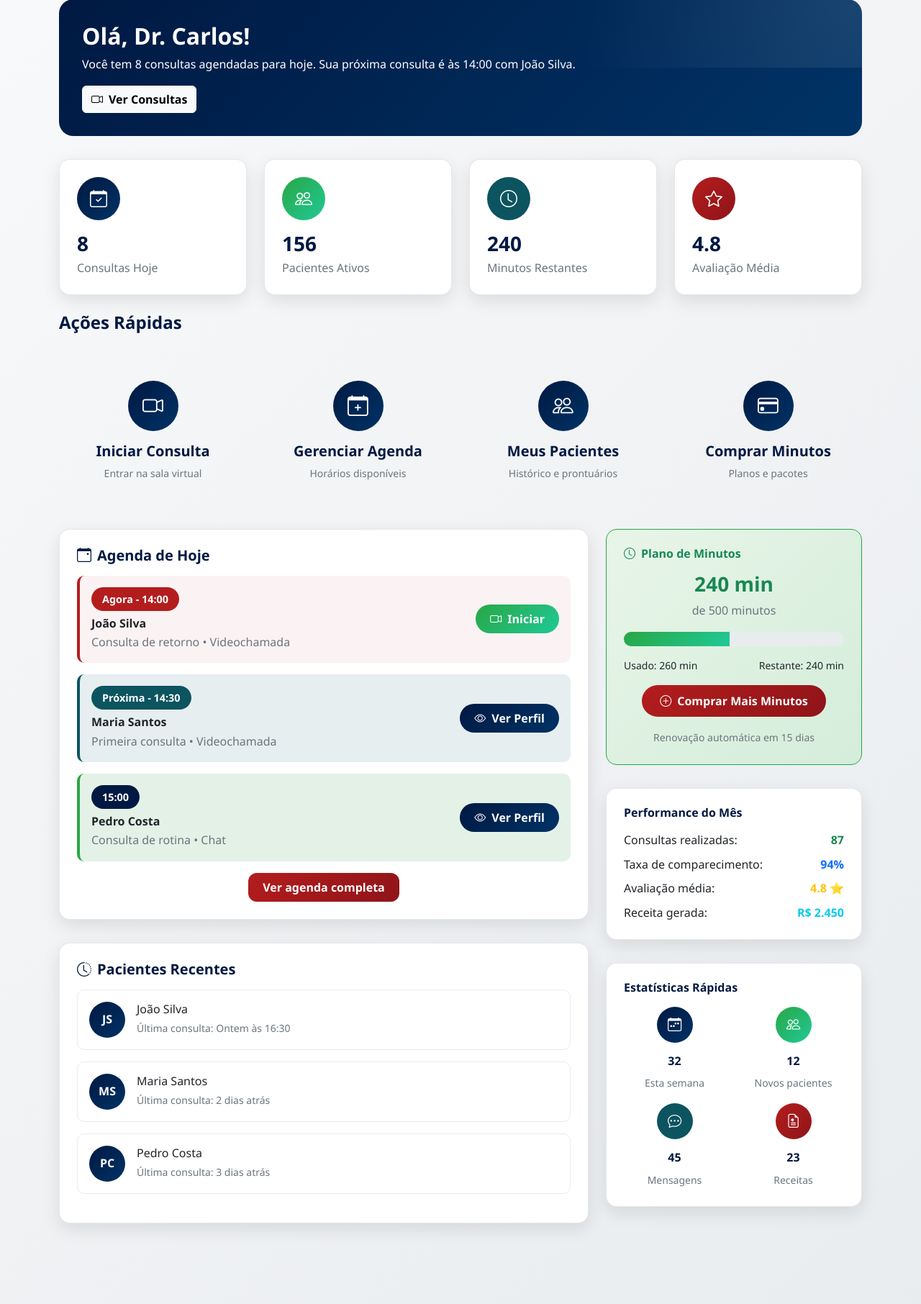
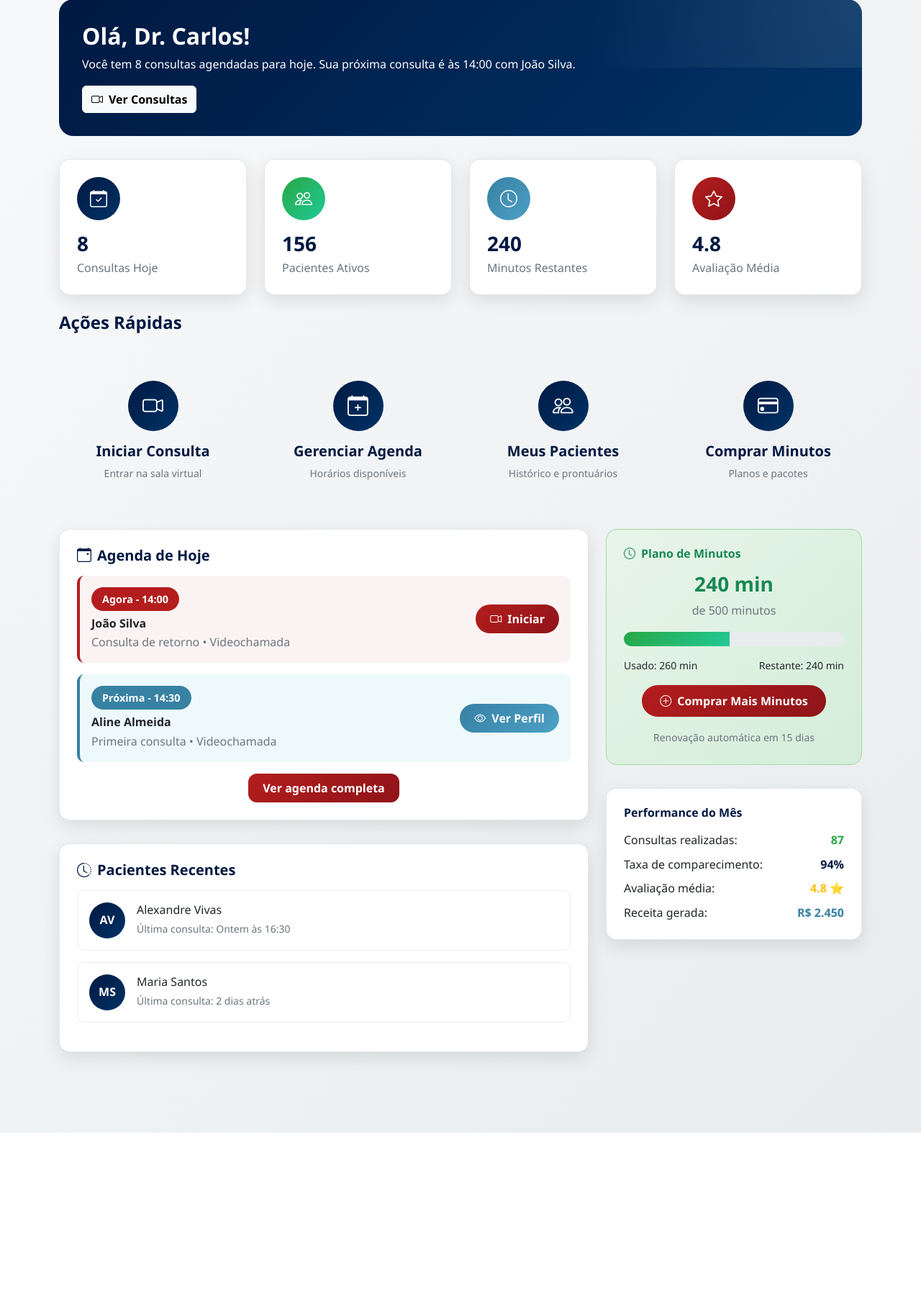
Before and after one commit to amandaventorim/MedLive, a FastAPI app: page /dashboard_medico in a window 1280 px wide. Shown: the part 131-1943 px from the top of the page at 72% size. After the commit the page ends 1705 px from the top, so only its background shows below. Run offline with FastAPI, Linux system fonts and the light colour scheme.

Commit message:
repaginando

```diff
--- a/routes/medico/medico_rotas.py
+++ b/routes/medico/medico_rotas.py
@@ -41,7 +41,7 @@ async def get_cadastro_medico():
 
 @router.get("/pagamento_plano")
 async def get_pagamento_plano():
-    response = templates.TemplateResponse("/pagamento_plano.html", {"request": {}})
+    response = templates.TemplateResponse("/medico/pagamento_plano.html", {"request": {}})
     return response
 
 @router.get("/sala_consulta")
--- a/static/css/consultas_medico.css
+++ b/static/css/consultas_medico.css
@@ -52,7 +52,7 @@
 }
 
 .cartao-consulta.em-andamento {
-    border-left-color: #ffc107;
+    border-left-color: #3781a3;
 }
 
 .cartao-consulta.concluida {
@@ -79,7 +79,7 @@
 }
 
 .status-em-andamento {
-    background: linear-gradient(135deg, #ffc107 0%, #fd7e14 100%);
+    background: linear-gradient(135deg, #3781a3 0%, #4da0c6 100%);
     color: white;
 }
 
--- a/static/css/dashboard_medico.css
+++ b/static/css/dashboard_medico.css
@@ -59,7 +59,7 @@
 }
 
 .stats-icon.warning {
-    background: linear-gradient(135deg, #0c5460 0%, #0c5460 100%);
+    background: linear-gradient(135deg, #3781a3 0%, #4da0c6 100%);
 }
 
 .stats-icon.danger {
@@ -124,8 +124,8 @@
 }
 
 .appointment-item.next {
-    border-left-color: #0c5460;
-    background: #e6eef0;
+    border-left-color: #3781a3;
+    background: #eef9fb;
 }
 
 .appointment-time {
@@ -143,18 +143,25 @@
 }
 
 .appointment-item.next .appointment-time {
-    background: #0c5460;
+    background: #3781a3;
     color: #000;
 }
 
 .btn-start {
-    background: linear-gradient(135deg, #28a745 0%, #20c997 100%);
+    background: linear-gradient(135deg, #B31D1D 0%, #8f1419 100%);
     color: white;
     border: none;
     border-radius: 20px;
     padding: 8px 20px;
     font-weight: 600;
     transition: all 0.3s ease;
+}
+
+.btn-start:hover {
+    background: linear-gradient(135deg, #8f1419 0%, #b31d1d 100%);
+    color: white;
+    transform: translateY(-2px);
+    box-shadow: 0 8px 20px rgba(179, 29, 29, 0.3);
 }
 
 .btn-vermelho{
@@ -168,7 +175,7 @@
 }
 
 .btn-azul{
-    background: linear-gradient(135deg, #001942 0%, #003366 100%);
+    background: linear-gradient(135deg, #3781a3 0%, #4da0c6 100%);
     color: white;
     border: none;
     border-radius: 20px;
@@ -177,16 +184,17 @@
     transition: all 0.3s ease;
 }
 
-.btn-start:hover {
-    background: linear-gradient(135deg, #20c997 0%, #28a745 100%);
+.btn-azul:hover {
+    background: linear-gradient(135deg, #4da0c6 0%, #3781a3 100%);
     color: white;
     transform: translateY(-2px);
-    box-shadow: 0 8px 20px rgba(40, 167, 69, 0.3);
+    box-shadow: 0 8px 20px rgba(0, 51, 102, 0.3);
 }
+
 
 .minutes-card {
     background: linear-gradient(135deg, #e8f5e8 0%, #d4edda 100%);
-    border: 1px solid #28a745;
+    border: 1px solid rgb(163, 217, 165);
     border-radius: 15px;
     padding: 1.5rem;
     margin-bottom: 2rem;
--- a/static/css/pagamento_plano.css
+++ b/static/css/pagamento_plano.css
@@ -210,7 +210,7 @@
 }
 
 .status-pendente {
-    background: linear-gradient(135deg, #ffc107 0%, #fd7e14 100%);
+    background: linear-gradient(135deg, #3781a3 0%, #4da0c6 100%);
     color: white;
 }
 
--- a/templates/medico/dashboard_medico.html
+++ b/templates/medico/dashboard_medico.html
@@ -131,7 +131,7 @@
                             <div class="d-flex justify-content-between align-items-center">
                                 <div>
                                     <div class="appointment-time text-white">Próxima - 14:30</div>
-                                    <h6 class="fw-bold mt-2 mb-1">Maria Santos</h6>
+                                    <h6 class="fw-bold mt-2 mb-1">Aline Almeida</h6>
                                     <p class="text-secondary mb-0">Primeira consulta • Videochamada</p>
                                 </div>
                                 <div>
@@ -142,20 +142,7 @@
                             </div>
                         </div>
 
-                        <div class="appointment-item">
-                            <div class="d-flex justify-content-between align-items-center">
-                                <div>
-                                    <div class="appointment-time">15:00</div>
-                                    <h6 class="fw-bold mt-2 mb-1">Pedro Costa</h6>
-                                    <p class="text-secondary mb-0">Consulta de rotina • Chat</p>
-                                </div>
-                                <div>
-                                    <button class="btn btn-azul">
-                                        <i class="bi bi-eye me-2"></i>Ver Perfil
-                                    </button>
-                                </div>
-                            </div>
-                        </div>
+
 
                         <div class="text-center mt-3">
                             <a href="/agenda_medico" class="btn btn-vermelho">
@@ -172,9 +159,9 @@
 
                         <div class="patient-card">
                             <div class="d-flex align-items-center">
-                                <div class="patient-avatar">JS</div>
+                                <div class="patient-avatar">AV</div>
                                 <div class="flex-grow-1">
-                                    <h6 class="mb-1">João Silva</h6>
+                                    <h6 class="mb-1">Alexandre Vivas</h6>
                                     <small class="text-secondary">Última consulta: Ontem às 16:30</small>
                                 </div>
 
@@ -192,16 +179,7 @@
                             </div>
                         </div>
 
-                        <div class="patient-card">
-                            <div class="d-flex align-items-center">
-                                <div class="patient-avatar">PC</div>
-                                <div class="flex-grow-1">
-                                    <h6 class="mb-1">Pedro Costa</h6>
-                                    <small class="text-secondary">Última consulta: 3 dias atrás</small>
-                                </div>
 
-                            </div>
-                        </div>
                     </div>
                 </div>
 
@@ -245,12 +223,12 @@
 
                         <div class="d-flex justify-content-between align-items-center mb-2">
                             <span>Consultas realizadas:</span>
-                            <strong class="text-success">87</strong>
+                            <strong style="color: #28a745;">87</strong>
                         </div>
 
                         <div class="d-flex justify-content-between align-items-center mb-2">
                             <span>Taxa de comparecimento:</span>
-                            <strong class="text-primary">94%</strong>
+                            <strong style="color: #001942;">94%</strong>
                         </div>
 
                         <div class="d-flex justify-content-between align-items-center mb-2">
@@ -260,49 +238,12 @@
 
                         <div class="d-flex justify-content-between align-items-center">
                             <span>Receita gerada:</span>
-                            <strong class="text-info">R$ 2.450</strong>
+                            <strong style="color: #3781a3;">R$ 2.450</strong>
                         </div>
                     </div>
 
                     <!-- Quick Stats -->
-                    <div class="agenda-card">
-                        <h6 class="fw-bold text-azul mb-3">Estatísticas Rápidas</h6>
 
-                        <div class="row text-center">
-                            <div class="col-6 mb-3">
-                                <div class="stats-icon primary mx-auto"
-                                    style="width: 50px; height: 50px; font-size: 1.2rem;">
-                                    <i class="bi bi-calendar-week"></i>
-                                </div>
-                                <h6 class="fw-bold text-azul">32</h6>
-                                <small class="text-secondary">Esta semana</small>
-                            </div>
-                            <div class="col-6 mb-3">
-                                <div class="stats-icon success mx-auto"
-                                    style="width: 50px; height: 50px; font-size: 1.2rem;">
-                                    <i class="bi bi-people"></i>
-                                </div>
-                                <h6 class="fw-bold text-azul">12</h6>
-                                <small class="text-secondary">Novos pacientes</small>
-                            </div>
-                            <div class="col-6">
-                                <div class="stats-icon warning mx-auto"
-                                    style="width: 50px; height: 50px; font-size: 1.2rem;">
-                                    <i class="bi bi-chat-dots"></i>
-                                </div>
-                                <h6 class="fw-bold text-azul">45</h6>
-                                <small class="text-secondary">Mensagens</small>
-                            </div>
-                            <div class="col-6">
-                                <div class="stats-icon danger mx-auto"
-                                    style="width: 50px; height: 50px; font-size: 1.2rem;">
-                                    <i class="bi bi-file-earmark-medical"></i>
-                                </div>
-                                <h6 class="fw-bold text-azul">23</h6>
-                                <small class="text-secondary">Receitas</small>
-                            </div>
-                        </div>
-                    </div>
                 </div>
             </div>
         </div>
```
Also changed, not shown: colors.md (+6 -0 lines), static/css/dashboard_paciente.css (+16 -9 lines), static/css/planos_medico.css (+5 -5 lines), templates/medico/planos_medico.html (+13 -10 lines), templates/paciente/dashboard_paciente.html (+5 -5 lines).
